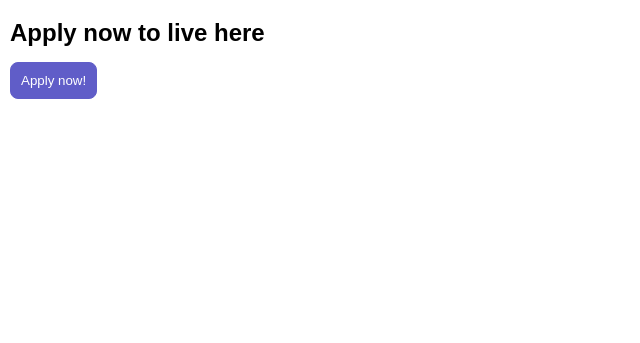
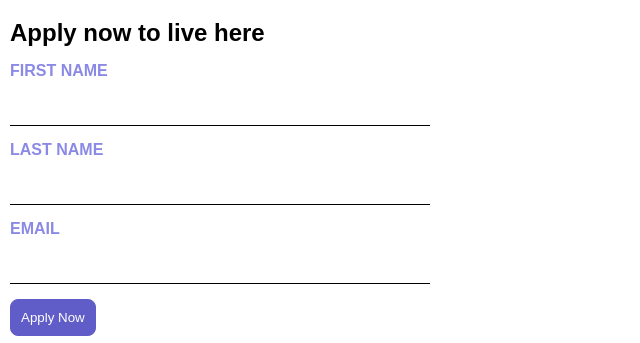
Before and after one commit to Naomill/my-first-in-Angular, an Angular app: page /details/0 in a window 1280 px wide. Shown: the part 1225-1568 px from the top of the page, without its empty margins (0-640 px from the left). Before the commit the page ends 1334 px from the top, so only its background shows below. Built offline with nearby package versions, Linux system fonts and the light colour scheme.

Commit message:
form, formGroup and formControl

```diff
--- a/src/app/details/details.component.ts
+++ b/src/app/details/details.component.ts
@@ -3,44 +3,69 @@
 import { ActivatedRoute } from '@angular/router';
 import { HousingService } from '../housing.service';
 import { Housinglocation } from '../housinglocation';
+import { FormControl, FormGroup, ReactiveFormsModule } from '@angular/forms';
 
 @Component({
   selector: 'app-details',
   standalone: true,
-  imports: [CommonModule],
+  imports: [CommonModule, ReactiveFormsModule],
   template: `
     <article>
       <img class="listing-photo" [src]="housingLocation?.photo">
 
       <section class="listing-description">
-        <h2 class="listing-heading">{{ housingLocation?.name}}</h2>
-        <p class="listing-location">{{housingLocation?.city}} , {{housingLocation?.state}}</p>
+        <h2 class="listing-heading">{{ housingLocation?.name }}</h2>
+        <p class="listing-location">{{ housingLocation?.city }}, {{ housingLocation?.state }}</p>
       </section>
 
       <section class="listing-features">
         <h2 class="section-heading">About this housing location</h2>
         <ul>
-          <li>Units avaliable: {{housingLocation?.availableUnits}}</li>
-          <li>Does this location have wifi: {{housingLocation?.wifi}}</li>
-          <li>Does this location have laundry: {{housingLocation?.laundry}}</li>
+          <li>Units available: {{ housingLocation?.availableUnits }}</li>
+          <li>Does this location have wifi: {{ housingLocation?.wifi }}</li>
+          <li>Does this location have laundry: {{ housingLocation?.laundry }}</li>
         </ul>
       </section>
 
       <section class="listing-apply">
         <h2 class="section-heading">Apply now to live here</h2>
-        <button class="primary" type="button">Apply now!</button>
+        <form [formGroup]="applyForm" (submit)="submitApplication()">
+          <label for="first-name">First Name</label>
+          <input id="first-name" type="text" formControlName="firstName">
+
+          <label for="last-name">Last Name</label>
+          <input id="last-name" type="text" formControlName="lastName">
+
+          <label for="email">Email</label>
+          <input id="email" type="text" formControlName="email">
+          <button type="submit" class="primary">Apply Now</button>
+        </form>
       </section>
     </article>
   `,
-  styleUrl: './details.component.css'
+  styleUrls: ['./details.component.css']
 })
 export class DetailsComponent {
   route: ActivatedRoute = inject(ActivatedRoute);
   housingService = inject(HousingService);
   housingLocation: Housinglocation | undefined;
+  applyForm = new FormGroup({
+    firstName: new FormControl(''),
+    lastName: new FormControl(''),
+    email: new FormControl('')
+  });
 
   constructor() {
     const housingLocationId = Number(this.route.snapshot.params['id']);
     this.housingLocation = this.housingService.getHousingLocationById(housingLocationId);
   }
+
+  submitApplication() {
+    this.housingService.submitApplication(
+      this.applyForm.value.firstName ?? '',
+      this.applyForm.value.lastName ?? '',
+      this.applyForm.value.email ?? '',
+    )
+  }
+
 }
--- a/src/app/housing.service.ts
+++ b/src/app/housing.service.ts
@@ -1,5 +1,6 @@
 import { Injectable } from '@angular/core';
 import { Housinglocation } from './housinglocation';
+import { log } from 'console';
 
 @Injectable({
   providedIn: 'root'
@@ -117,4 +118,8 @@
   getHousingLocationById(id: Number) : Housinglocation | undefined {
     return this.housingLocationList.find(housingLocation => housingLocation.id === id)
   }
+
+  submitApplication(firstName: string, lastName: string, email: string) {
+    console.log(firstName, lastName, email)
+  }
 }
```
